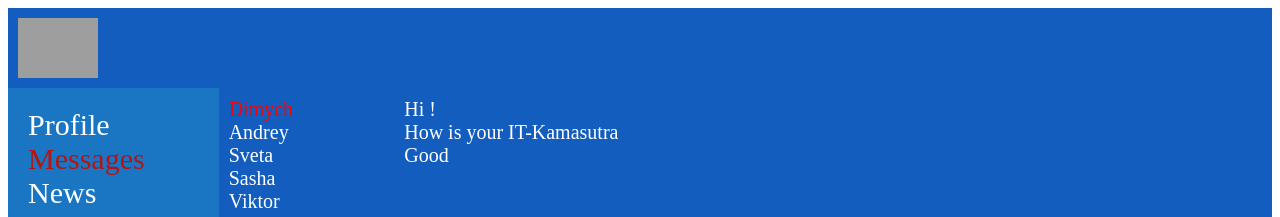
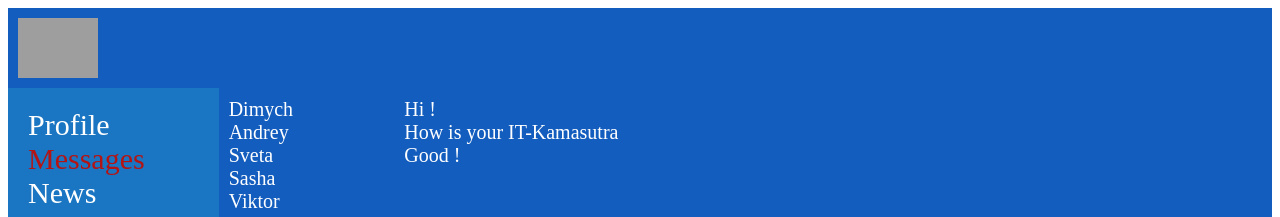
Before and after one commit to wyprawysinglove/It_Kamasutra, a React (Create React App) app in the folder app/: page /dialogs in a window 1280 px wide. Shown: the top 217 px of the page. Built offline with nearby package versions, Linux system fonts and the light colour scheme; grey boxes are pictures that could not be loaded.

Commit message:
less25 map

```diff
--- a/app/src/components/dialogs/Dialogs.jsx
+++ b/app/src/components/dialogs/Dialogs.jsx
@@ -19,20 +19,36 @@ const Message=(props)=>{
 }
 
 const Dialogs=()=>{
+    let dialogsData=[
+        {id:1, name:'Dimych'},
+        {id:2, name:'Andrey'},
+        {id:3, name:'Sveta'},
+        {id:4, name:'Sasha'},
+        {id:5, name:'Viktor'},
+        {id:6, name:'Valera'}
+    ]
+
+    let messagesData=[
+        {id:1, message:'Hi !'},
+        {id:2, message:'How is your IT-Kamasutra'},
+        {id:3, message:'Good !'}
+    ]
     return(
         <div className={s.dialogs}>
             <div className={s.dialogsItems}>
-                <DialogsItem id='1' name='Dimych' aClass={s.active}></DialogsItem>
+                {/* <DialogsItem id='1' name='Dimych' aClass={s.active}></DialogsItem>
                 <DialogsItem id='2' name='Andrey'></DialogsItem>
                 <DialogsItem id='3' name='Sveta'></DialogsItem>
                 <DialogsItem id='4' name='Sasha'></DialogsItem>
                 <DialogsItem id='5' name='Viktor'></DialogsItem>
-                <DialogsItem id='6' name='Valera'></DialogsItem>
+                <DialogsItem id='6' name='Valera'></DialogsItem> */}
+                {dialogsData.map(el=><DialogsItem key={el.id} name={el.name}></DialogsItem>)}
             </div>
             <div className={s.messagesItem}>
-                <Message message='Hi !'></Message>
+                {/* <Message message='Hi !'></Message>
                 <Message message='How is your IT-Kamasutra'></Message>
-                <Message message='Good'></Message>
+                <Message message='Good'></Message> */}
+                {messagesData.map(el=><Message key={el.id} message={el.message}></Message>)}
             </div>
         </div>
     )
--- a/app/src/components/profile/myPosts/MyPosts.jsx
+++ b/app/src/components/profile/myPosts/MyPosts.jsx
@@ -3,6 +3,10 @@ import s from './myPosts.module.css'
 import Post from './post/Post';
 
 const MyPosts = () => {
+  let posts=[
+    {id:1, message:'Hallo ! How are you?', likeCount:12},
+    {id:2, message:"It's my first post !", likeCount:11}
+  ]
   return (
     <div className={s.postBlock}>My post
         <div>
@@ -10,9 +14,10 @@ const MyPosts = () => {
           <button>Add post</button>
         </div>
         <div className={s.posts}>
-          <Post message='Hallo ! How are you?' aClass={true}></Post>
+          {/* <Post message='Hallo ! How are you?' aClass={true}></Post>
           <Post message="It's my first post !"></Post>
-          <Post></Post>
+          <Post></Post> */}
+          {posts.map(el=><Post key={el.id} message={el.message} likeCount={el.likeCount}></Post>)}
         </div>
       </div>
   )
--- a/app/src/components/profile/myPosts/post/Post.jsx
+++ b/app/src/components/profile/myPosts/post/Post.jsx
@@ -8,7 +8,8 @@ const Post = (props) => {
   return (
     <div className={postClass}>
       <img src='https://image.flaticon.com/icons/png/512/194/194938.png' alt='avatar'></img>
-      <div >{props.message}</div>
+      <div >{props.message }</div>
+      <div>...Like:{props.likeCount}</div>
   </div>
   )
 }
```
